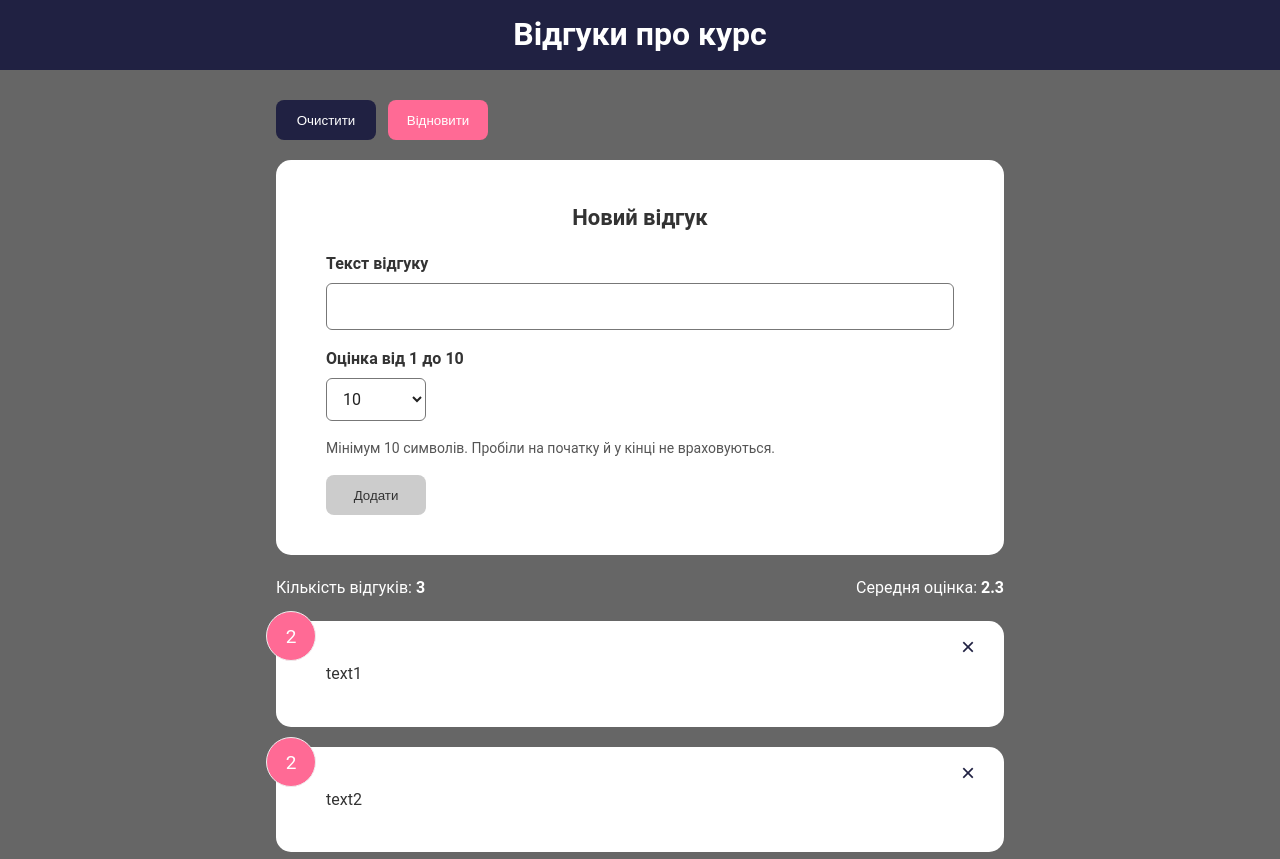
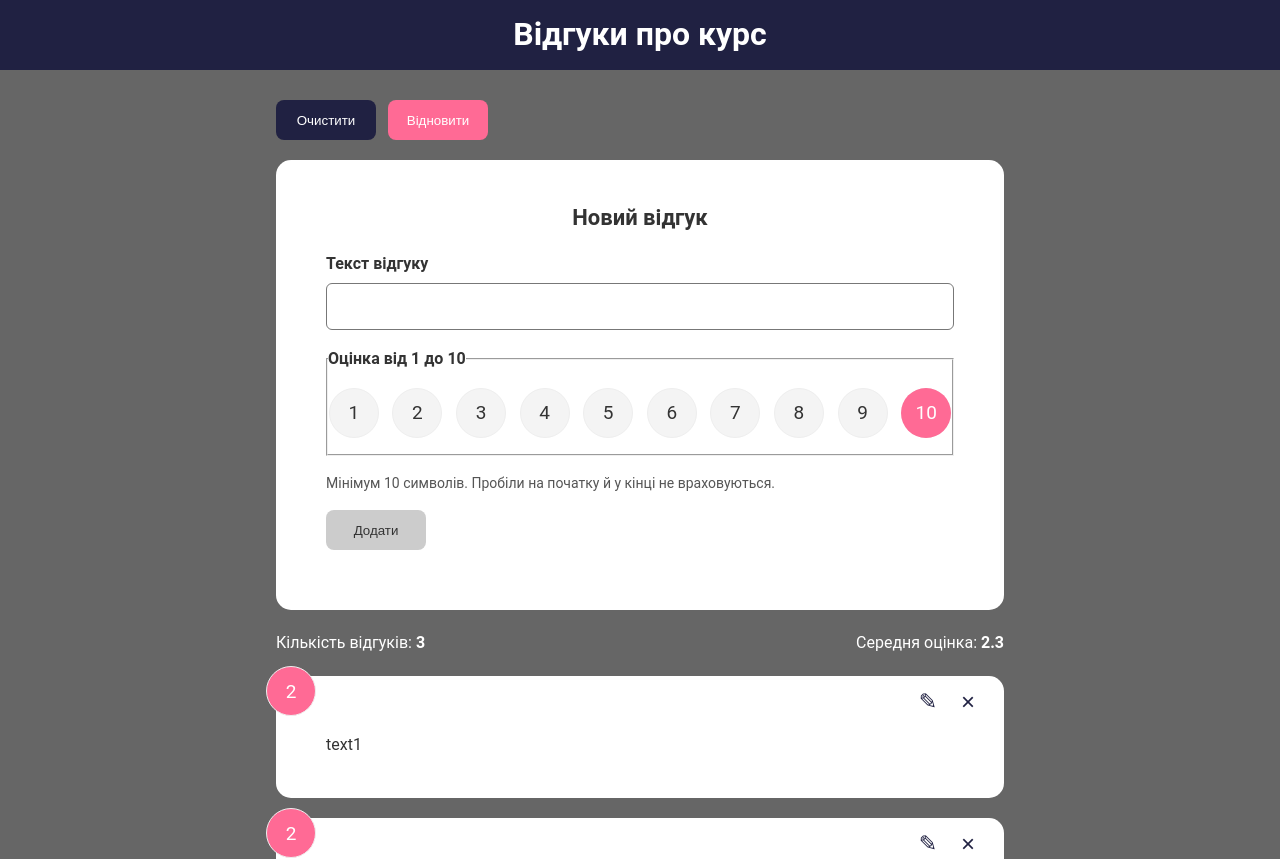
Before and after one commit to Volodymyr-Kovdrysh/frontend-2026, a React (Vite) app: page / in a window 1280 px wide. Shown: the top 859 px of the page. Built offline with nearby package versions, Linux system fonts and the light colour scheme.

Commit message:
Кінець лекції №6

```diff
--- a/src/App.jsx
+++ b/src/App.jsx
@@ -8,10 +8,27 @@ import FeedBackForm from "./components/FeedBackForm.jsx";
 
 function App() {
   const [feedbacks, setFeedbacks] = useState(list);
+  const [editingId, setEditingId] = useState(null);
+
+  const editingFeedback =
+    feedbacks.find((feedback) => feedback.id === editingId) ?? null;
+
+  const cencelEdit = () => setEditingId(null);
 
   const addFeedBack = (newFeedback) => {
     const feedback = { ...newFeedback, id: uuidv4() };
     setFeedbacks((prev) => [...prev, feedback]);
+  };
+
+  const updateFeedback = (id, changes) => {
+    setFeedbacks((prevFeedbacks) =>
+      prevFeedbacks.map((feedback) =>
+        feedback.id === id
+          ? { ...feedback, ...changes, id: feedback.id }
+          : feedback,
+      ),
+    );
+    setEditingId(null);
   };
 
   const handleDelete = (id) => {
@@ -53,9 +70,32 @@ function App() {
             Відновити
           </button>
         </div>
-        <FeedBackForm onAdd={addFeedBack} />
+        {editingFeedback && (
+          <p role="status">
+            Обрано: {editingFeedback.text}
+            <button
+              type="button"
+              className="btn btn-secondary"
+              onClick={cencelEdit}
+            >
+              Закенсилити
+            </button>
+          </p>
+        )}
+
+        <FeedBackForm
+          key={editingFeedback?.id ?? "new"}
+          feedback={editingFeedback}
+          onAdd={addFeedBack}
+          onCancel={cencelEdit}
+          onUpdate={updateFeedback}
+        />
         <FeedBackStat feedbacks={feedbacks} />
-        <FeedBackList feedbacks={feedbacks} onDelete={handleDelete} />
+        <FeedBackList
+          feedbacks={feedbacks}
+          onDelete={handleDelete}
+          onEdit={setEditingId}
+        />
       </main>
     </>
   );
--- a/src/components/FeedBackForm.jsx
+++ b/src/components/FeedBackForm.jsx
@@ -2,9 +2,11 @@ import { useState } from "react";
 import RatingSelect from "./RatingSelect.jsx";
 import Card from "../shared/Card.jsx";
 
-const FeedBackForm = ({ onAdd }) => {
-  const [text, setText] = useState("");
-  const [rating, setRating] = useState(10);
+const FeedBackForm = ({ onAdd, feedback, onCancel, onUpdate }) => {
+  const [text, setText] = useState(feedback?.text ?? "");
+  const [rating, setRating] = useState(feedback?.rating ?? 10);
+  const isEditing = feedback !== null;
+
   const trimedText = text.trim();
   const isValid = trimedText.length >= 10;
   const showError = text.length > 0 && !isValid;
@@ -14,6 +16,12 @@ const FeedBackForm = ({ onAdd }) => {
     if (!isValid) {
       return;
     }
+    const changes = { text, rating };
+    if (isEditing) {
+      onUpdate(feedback.id, changes);
+      return;
+    }
+
     onAdd({ text, rating });
     setText("");
   };
@@ -40,9 +48,23 @@ const FeedBackForm = ({ onAdd }) => {
             ? "Введіть щонайменше 10 символів без пробілів на початку й у кінці."
             : "Мінімум 10 символів. Пробіли на початку й у кінці не враховуються."}
         </p>
-        <button type="submit" className="btn btn-primary" disabled={!isValid}>
-          Додати
-        </button>
+        {isEditing && (
+          <p className="form-help">Збереження додамо на наступному кроці </p>
+        )}
+        <div className="feedback-actions">
+          <button type="submit" className="btn btn-primary" disabled={!isValid}>
+            {isEditing ? "Зберегти" : "Додати"}
+          </button>
+          {isEditing && (
+            <button
+              type="button"
+              className="btn btn-secondary"
+              onClick={onCancel}
+            >
+              Скасувати
+            </button>
+          )}
+        </div>{" "}
       </form>
     </Card>
   );
--- a/src/components/FeedBackItem.jsx
+++ b/src/components/FeedBackItem.jsx
@@ -1,8 +1,17 @@
 import Card from "../shared/Card.jsx";
 
-const FeedBackItem = ({ feedback, onDelete }) => {
+const FeedBackItem = ({ feedback, onDelete, onEdit }) => {
   return (
     <Card>
+      <button
+        type="button"
+        className="edit"
+        aria-label={`Редагувати відгук: ${feedback.text}`}
+        title="Редагувати"
+        onClick={() => onEdit(feedback.id)}
+      >
+        ✎
+      </button>
       <button
         type="button"
         className="close"
--- a/src/components/FeedBackList.jsx
+++ b/src/components/FeedBackList.jsx
@@ -1,5 +1,5 @@
 import FeedBackItem from "./FeedBackItem.jsx";
-const FeedBackList = ({ feedbacks, onDelete }) => {
+const FeedBackList = ({ feedbacks, onDelete, onEdit }) => {
   if (feedbacks.length === 0) {
     return <p className="empty-message">Відгуків ще немає.</p>;
   }
@@ -7,7 +7,14 @@ const FeedBackList = ({ feedbacks, onDelete }) => {
   return (
     <>
       {feedbacks.map((fb) => {
-        return <FeedBackItem key={fb.id} feedback={fb} onDelete={onDelete} />;
+        return (
+          <FeedBackItem
+            key={fb.id}
+            onEdit={onEdit}
+            feedback={fb}
+            onDelete={onDelete}
+          />
+        );
       })}
     </>
   );
--- a/src/components/RatingSelect.jsx
+++ b/src/components/RatingSelect.jsx
@@ -1,20 +1,34 @@
-function RatingSelect({ rating, onChange }) {
+function RatingItem({ value, rating, onChange }) {
   return (
-    <div className="form-field rating-select">
-      <label htmlFor="feedback-rating">Оцінка від 1 до 10</label>
-      <select
-        id="feedback-rating"
-        value={rating}
+    <li>
+      <input
+        type="radio"
+        id={`rating-${value}`}
+        name="feedback-rating"
+        value={value}
+        checked={rating === value}
         onChange={(event) => onChange(Number(event.target.value))}
-      >
-        {[1, 2, 3, 4, 5, 6, 7, 8, 9, 10].map((value) => (
-          <option key={value} value={value}>
-            {value}
-          </option>
-        ))}
-      </select>
-    </div>
+      />
+      <label htmlFor={`rating-${value}`}>{value}</label>
+    </li>
   );
 }
 
+function RatingSelect({ rating, onChange }) {
+  return (
+    <fieldset className="rating-group">
+      <legend>Оцінка від 1 до 10</legend>
+      <ul className="rating">
+        {[1, 2, 3, 4, 5, 6, 7, 8, 9, 10].map((value) => (
+          <RatingItem
+            key={value}
+            value={value}
+            rating={rating}
+            onChange={onChange}
+          />
+        ))}
+      </ul>
+    </fieldset>
+  );
+}
 export default RatingSelect;
--- a/src/index.css
+++ b/src/index.css
@@ -282,3 +282,59 @@ input:focus {
         padding: 28px 20px;
     }
 }
+
+rating-group {
+    min-width: 0;
+    border: 0;
+}
+
+.rating-group legend {
+    font-weight: 600;
+}
+
+.rating-group .rating {
+    flex-wrap: wrap;
+    gap: 12px;
+    margin: 16px 0;
+}
+
+.rating input[type="radio"] {
+    position: absolute;
+    width: 1px;
+    height: 1px;
+    padding: 0;
+    border: 0;
+    overflow: hidden;
+    clip-path: inset(50%);
+    white-space: nowrap;
+}
+
+.rating input[type="radio"]:focus-visible + label {
+    outline: 3px solid #005fcc;
+    outline-offset: 3px;
+}
+
+.card:has(> .edit) {
+    padding-top: 56px;
+}
+
+.edit {
+    right: 60px;
+    display: grid;
+    place-items: center;
+    width: 32px;
+    height: 32px;
+    font-size: 22px;
+    line-height: 1;
+    color: #202142;
+    border-radius: 6px;
+}
+
+.edit:hover {
+    background-color: #e8eefb;
+}
+
+.edit:focus-visible {
+    outline: 3px solid #005fcc;
+    outline-offset: 3px;
+}
```
